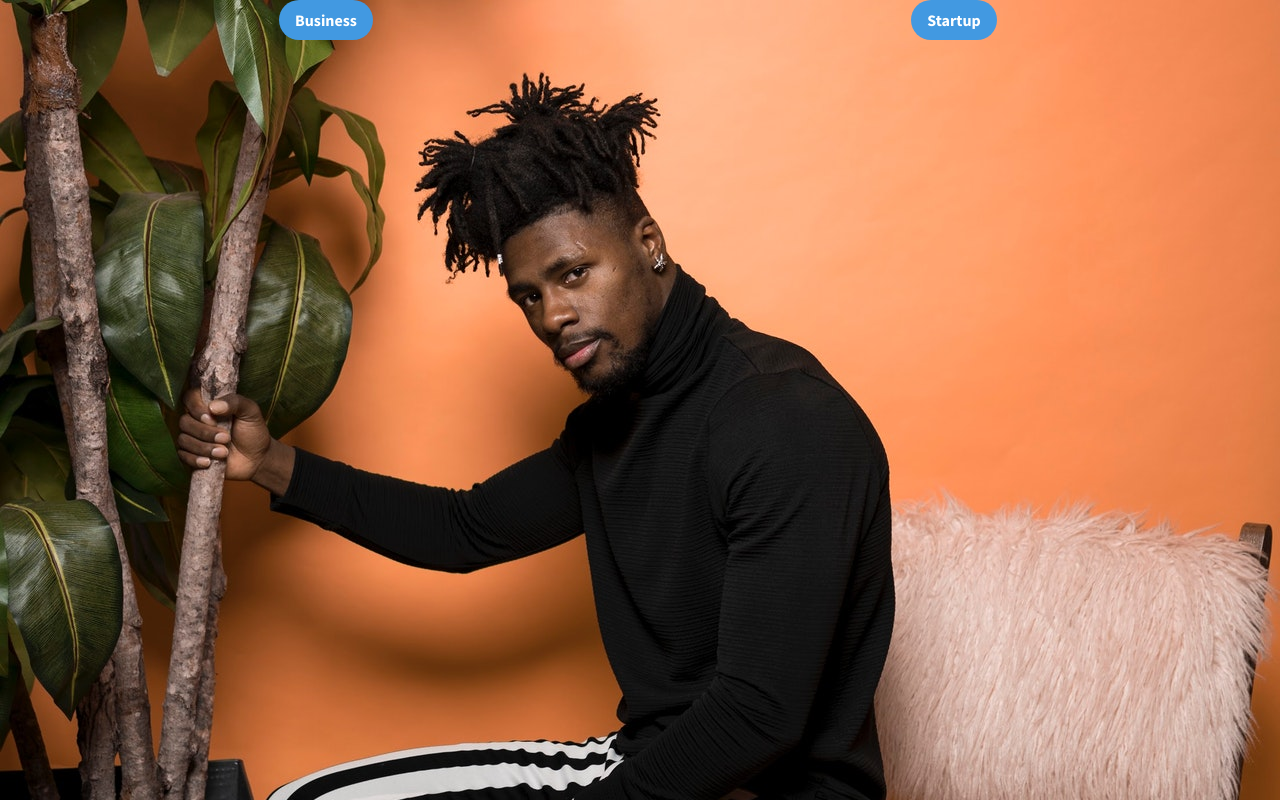
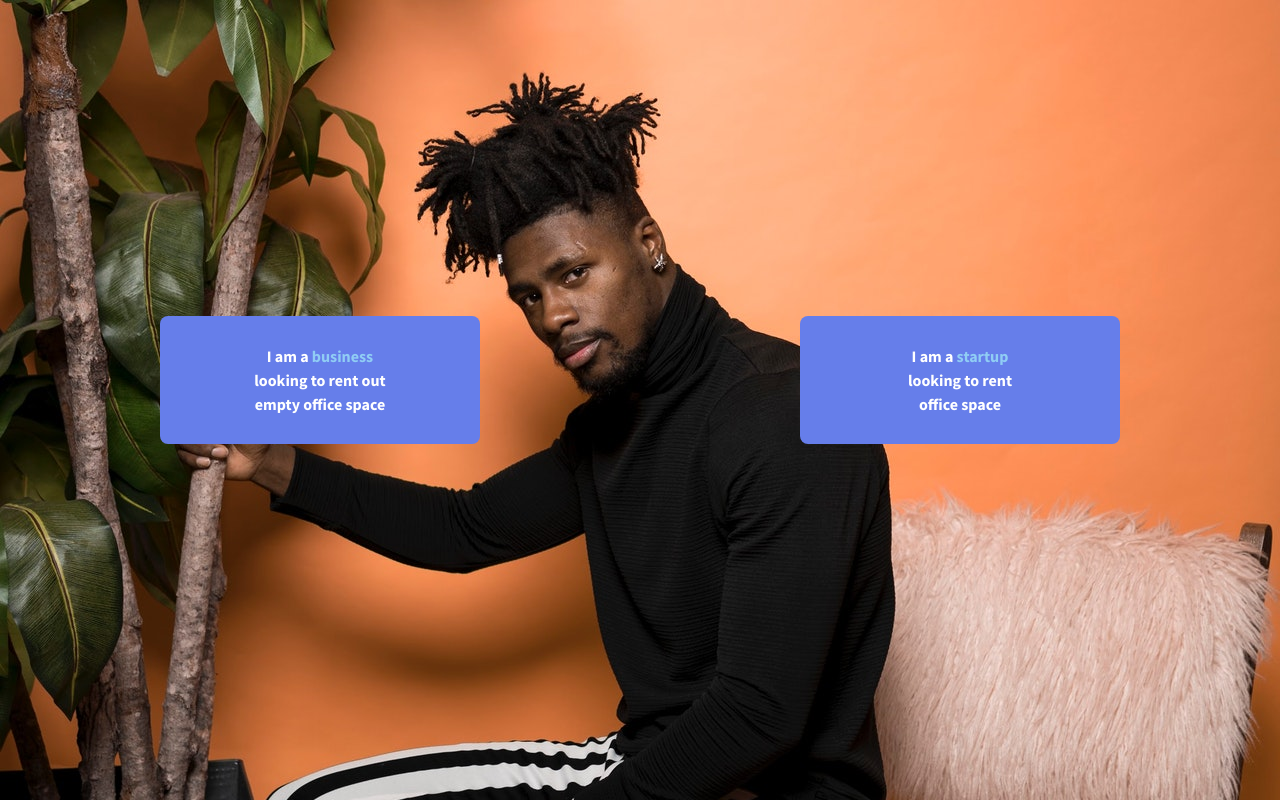
Before and after one commit to bobluppes/takeaseat, a plain HTML site: page index.html in a window 1280 px wide. Drawn offline with nearby package versions, Linux system fonts and the light colour scheme.

Commit message:
Landingspagina

```diff
--- a/css/landing.css
+++ b/css/landing.css
@@ -1,3 +1,4 @@
 body {
     background-image: URL("/img/landing.jpg");
+    background-size: cover;
 }
--- a/index.html
+++ b/index.html
@@ -24,18 +24,18 @@
 
 <body class="leading-normal tracking-normal text-white gradient" style="font-family: 'Source Sans Pro', sans-serif;">
 
-	<div class="flex px-3 content-center flex-wrap">
-		<div class="w-1/2 text-center">
+	<div class="flex flex-wrap content-center h-screen">
+		<div class="w-full md:w-1/2 text-center pb-10">
 			<a class="" href="/business.html">
-				<button class="bg-blue-500 hover:bg-blue-700 text-white font-bold py-2 px-4 rounded-full">
-					Business
+				<button class="bg-indigo-500 hover:bg-indigo-700 text-white font-bold w-64 md:w-1/2 h-32 rounded-lg">
+					I am a <span class="text-blue-300">business</span> <br>looking to rent out <br>empty office space
 				</button>
 			</a>
 		</div>
-		<div class="w-1/2 text-center">
-			<a href="/startup.html">
-				<button class="bg-blue-500 hover:bg-blue-700 text-white font-bold py-2 px-4 rounded-full">
-					Startup
+		<div class="w-full md:w-1/2 text-center">
+			<a class="" href="/startup.html">
+				<button class="bg-indigo-500 hover:bg-indigo-700 text-white font-bold w-64 md:w-1/2 h-32 rounded-lg">
+					I am a <span class="text-blue-300">startup</span> <br>looking to rent <br>office space
 				</button>
 			</a>
 		</div>
```
